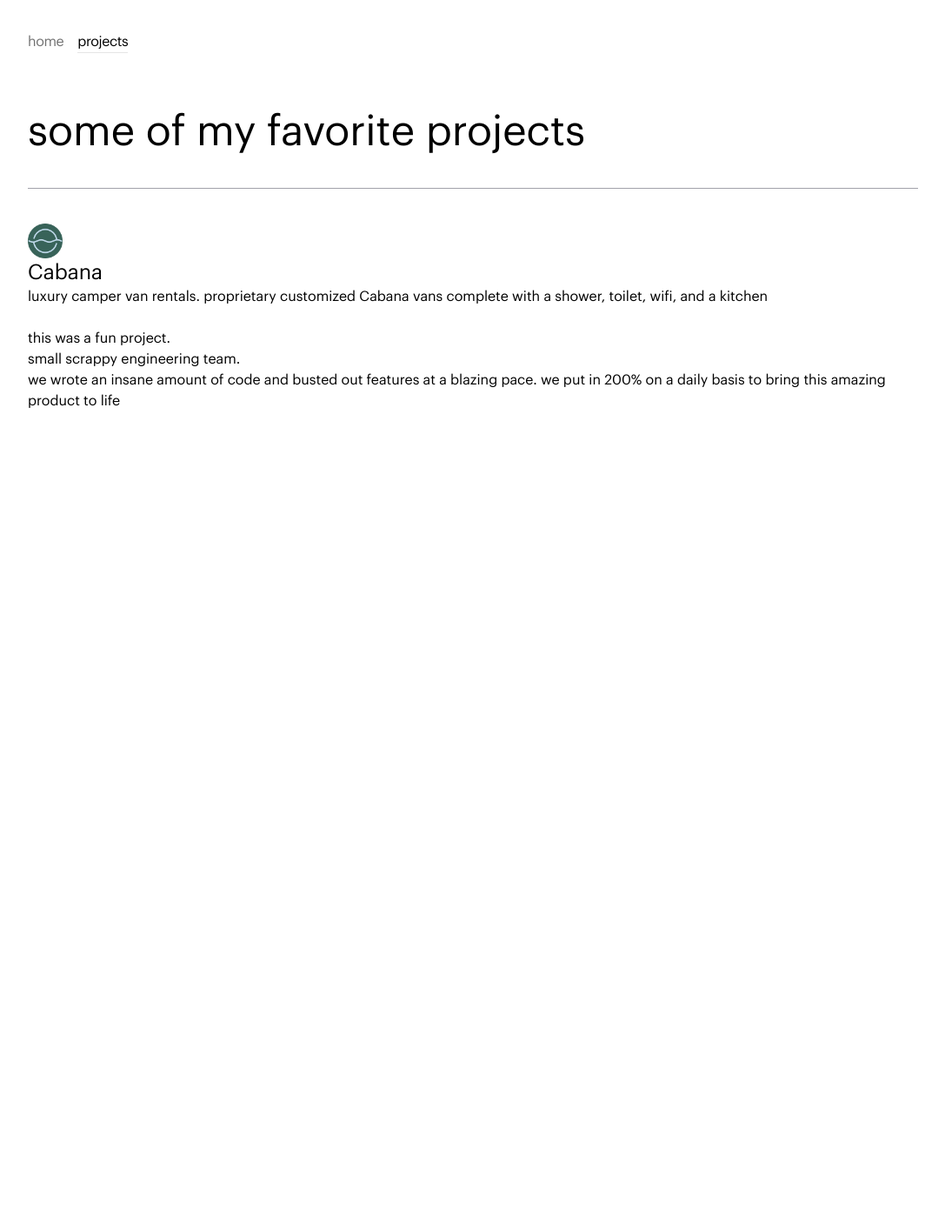
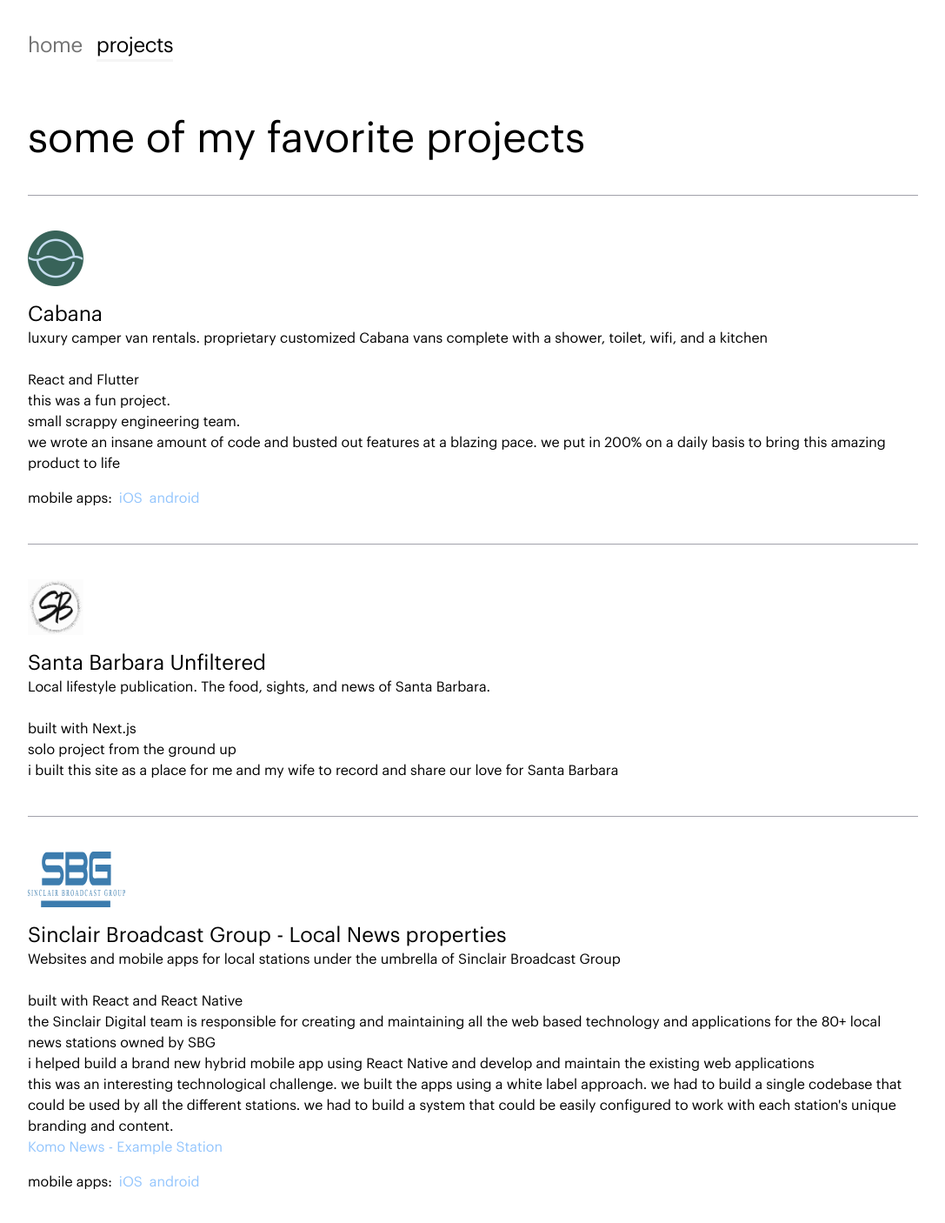
Before and after one commit to mdalpozzo/personal-site-next-2023, a Next.js app: page /projects in a window 1280 px wide. Shown: the top 1406 px of the page at 87% size, without its empty margins (96-1183 px from the left). Before the commit the page ends 800 px from the top, so only its background shows below. Built offline with nearby package versions, Linux system fonts and the light colour scheme.

Commit message:
add projects and mess with navbar.

```diff
--- a/app/_components/sidebar.tsx
+++ b/app/_components/navbar.tsx
@@ -42,7 +42,7 @@
                     key={path}
                     href={path}
                     className={clsx(
-                      'transition-all hover:text-neutral-800 dark:hover:text-neutral-200 flex align-middle',
+                      'transition-all hover:text-neutral-800 dark:hover:text-neutral-200 text-2xl flex align-middle',
                       {
                         'text-neutral-500': !isActive,
                       }
@@ -52,12 +52,12 @@
                       {name}
                       {path === pathname ? (
                         <motion.div
-                          className="absolute h-[1px] top-7 mx-2 inset-0 bg-neutral-200 dark:bg-neutral-800 z-[-1] dark:bg-gradient-to-r from-transparent to-neutral-900"
+                          className="absolute h-[3px] top-9 mx-2 inset-0 bg-neutral-100 dark:bg-neutral-800 z-[-1] dark:bg-gradient-to-l from-transparent to-neutral-400"
                           layoutId="sidebar"
                           transition={{
                             type: 'spring',
-                            stiffness: 350,
-                            damping: 30,
+                            stiffness: 400,
+                            damping: 20,
                           }}
                         />
                       ) : null}
--- a/app/layout.tsx
+++ b/app/layout.tsx
@@ -2,7 +2,7 @@
 import clsx from 'clsx'
 import type { Metadata } from 'next'
 import localFont from 'next/font/local'
-import Sidebar from './_components/sidebar'
+import Sidebar from './_components/navbar'
 import { Analytics } from '@vercel/analytics/react'
 import { cn } from '@/app/_utils/cn'
 
--- a/app/projects/page.tsx
+++ b/app/projects/page.tsx
@@ -11,27 +11,108 @@
 
       <p></p>
 
-      <div className="h-10 w-10 relative">
-        <Link href="https://www.cabana.life/">
+      <Link href="https://www.cabana.life/">
+        <div className="h-16 w-16 relative mb-4">
           <CustomImage
             fill
             alt="Cabana Vans logo"
             src="/images/cabana-logo-512x512.png"
           />
-        </Link>
-      </div>
-      <p className='text-2xl'>Cabana</p>
-      <p className='mb-6'>
-        luxury camper van rentals. proprietary customized Cabana vans complete
-        with a shower, toilet, wifi, and a kitchen
-      </p>
-      <p>this was a fun project. </p>
+        </div>
+        <p className="text-2xl">Cabana</p>
+        <p className="mb-6">
+          luxury camper van rentals. proprietary customized Cabana vans complete
+          with a shower, toilet, wifi, and a kitchen
+        </p>
+      </Link>
+      <p>React and Flutter</p>
+      <p>this was a fun project.</p>
       <p>small scrappy engineering team.</p>
       <p>
         we wrote an insane amount of code and busted out features at a blazing
         pace. we put in 200% on a daily basis to bring this amazing product to
         life
       </p>
+      <div className="flex flex-row gap-2 mt-4">
+        <p>mobile apps:</p>
+        <Link href="https://apps.apple.com/us/app/cabana-vans/id1513401870">
+          <p className="text-blue-300">iOS</p>
+        </Link>
+        <Link href="https://play.google.com/store/apps/details?id=com.vulog.carshare.sb.coya.prod&hl=en_US&gl=US">
+          <p className="text-blue-300">android</p>
+        </Link>
+      </div>
+
+      <DividerHorizontal />
+
+      <Link href="https://www.sbunfiltered.com/">
+        <div className="h-16 w-16 relative mb-4">
+          <CustomImage
+            fill
+            alt="Santa Barbara Unfiltered logo"
+            src="/images/sb-unfiltered-logo.png"
+          />
+        </div>
+        <p className="text-2xl">Santa Barbara Unfiltered</p>
+        <p className="mb-6">
+          Local lifestyle publication. The food, sights, and news of Santa
+          Barbara.
+        </p>
+      </Link>
+      <p>built with Next.js</p>
+      <p>solo project from the ground up</p>
+      <p>
+        i built this site as a place for me and my wife to record and share our
+        love for Santa Barbara
+      </p>
+
+      <DividerHorizontal />
+
+      <Link href="https://sbgi.net/">
+        <div className="h-16 w-28 relative mb-4">
+          <CustomImage
+            fill
+            alt="Komo News logo"
+            src="/images/sinclair-broadcast-group-logo.svg"
+          />
+        </div>
+        <p className="text-2xl">
+          Sinclair Broadcast Group - Local News properties
+        </p>
+        <p className="mb-6">
+          Websites and mobile apps for local stations under the umbrella of
+          Sinclair Broadcast Group
+        </p>
+      </Link>
+      <p>built with React and React Native</p>
+      <p>
+        the Sinclair Digital team is responsible for creating and maintaining
+        all the web based technology and applications for the 80+ local news
+        stations owned by SBG
+      </p>
+      <p>
+        i helped build a brand new hybrid mobile app using React Native and
+        develop and maintain the existing web applications
+      </p>
+      <p>
+        this was an interesting technological challenge. we built the apps using
+        a white label approach. we had to build a single codebase that could be
+        used by all the different stations. we had to build a system that could
+        be easily configured to work with each station's unique branding and
+        content.
+      </p>
+      <Link className="mt-4" href="https://komonews.com/">
+        <p className="text-blue-300">Komo News - Example Station</p>
+      </Link>
+      <div className="flex flex-row gap-2 mt-4">
+        <p>mobile apps:</p>
+        <Link href="https://apps.apple.com/us/app/komo-news-mobile/id433508161">
+          <p className="text-blue-300">iOS</p>
+        </Link>
+        <Link href="https://play.google.com/store/apps/details?id=com.newssynergy.komo&hl=en_US&gl=US">
+          <p className="text-blue-300">android</p>
+        </Link>
+      </div>
     </div>
   )
 }
```
Also changed, not shown: public/images/sb-unfiltered-logo.png (added), public/images/sinclair-broadcast-group-logo.svg (added).
